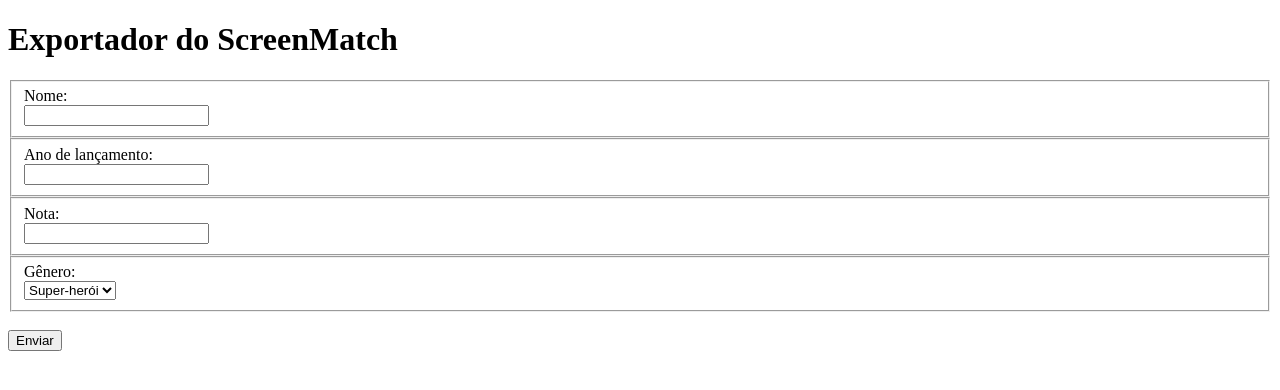
After one commit to Lucassevero06/php-alura, a PHP site: page /public/index.html in a window 1280 px wide. The commit adds this page. Shown: the top 390 px of the page. Run offline with PHP 8.4, Linux system fonts and the light colour scheme.

Commit message:
evoluindo muito em php

```diff
--- a/screen-match/screen-match.php
+++ b/screen-match/index.php
@@ -1,6 +1,6 @@
 <?php
 
-require __DIR__ . "/funcoes.php"; //chamando funções que estão em outro arquivo
+require __DIR__ . "/src/funcoes.php"; //chamando funções que estão em outro arquivo
 
 echo "Bem-vindo(a) ao screen match!\n";
 
--- /dev/null
+++ b/screen-match/public/filme.json
@@ -0,0 +1 @@
+{"nome":"Thor: Ragnarok","anoLancamento":"2021","nota":"7.3","genero":"super-heroi"}
--- /dev/null
+++ b/screen-match/public/index.html
@@ -0,0 +1,39 @@
+<!DOCTYPE html>
+<html lang="en">
+<head>
+    <meta charset="UTF-8">
+    <meta name="viewport" content="width=device-width, initial-scale=1.0">
+    <title>Document</title>
+</head>
+<body>
+<h1>Exportador do ScreenMatch</h1>
+<form action="exporta-arquivo.php" method="post">
+    <fieldset>
+        <label for="nome">Nome:</label> <br>
+        <input type="text" name="nome" id="nome" required>
+    </fieldset>
+
+    <fieldset>
+        <label for="ano">Ano de lançamento:</label> <br>
+        <input type="year" name="ano" id="ano" required>
+    </fieldset>
+
+    <fieldset>
+        <label for="nome">Nota:</label> <br>
+        <input type="number" name="nota" id="nota" required step="0.1">
+    </fieldset>
+
+    <fieldset>
+        <label for="nome">Gênero:</label> <br>
+        <select name="genero" id="genero">
+            <option value="super-heroi">Super-herói</option>
+            <option value="comedia">Comédia</option>
+            <option value="acao">Ação</option>
+        </select>
+    </fieldset>
+
+    <br>
+    <input type="submit" value="Enviar">
+</form>
+</body>
+</html>
--- /dev/null
+++ b/screen-match/public/sucesso.php
@@ -0,0 +1 @@
+<h1>Sucesso! Filme <?php echo $_GET['filme']?> inserido.</h1>
```
Also changed, not shown: screen-match/public/exporta-arquivo.php (added, +13 -0 lines), screen-match/src/funcoes.php (renamed from screen-match/funcoes.php).
